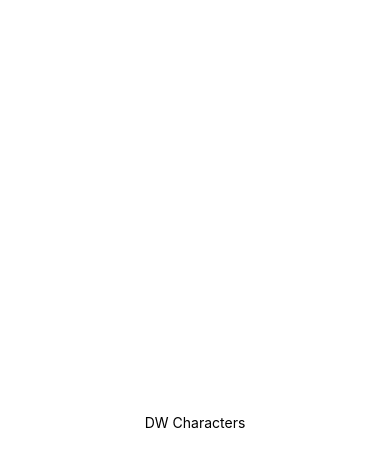
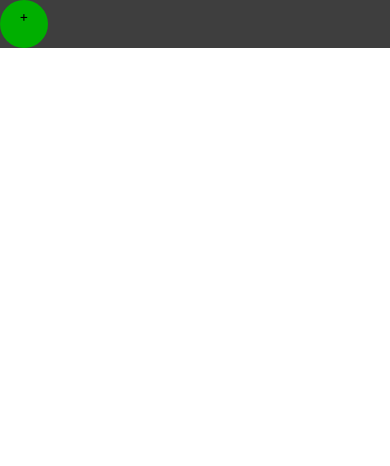
Before and after one commit to rpg-apps/characters, a React Native app: screen / in a window 390 px wide. Shown: the top 466 px of the page. Built offline with nearby package versions, Linux system fonts and the light colour scheme.

Commit message:
Added a button component to characters page

```diff
--- a/App.js
+++ b/App.js
@@ -1,19 +1,16 @@
-import React from 'react';
-import { StyleSheet, Text, View } from 'react-native';
+import React from 'react'
+import { StyleSheet, Text, View } from 'react-native'
+
+import Characters from './components/pages/characters'
+
+const styles = StyleSheet.create({
+  main: {
+    backgroundColor: '#3e3e3e'
+  }
+})
 
 export default function App() {
-  return (
-    <View style={styles.container}>
-      <Text>DW Characters</Text>
-    </View>
-  );
+  return <View style={styles.main}>
+    <Characters />
+  </View>
 }
-
-const styles = StyleSheet.create({
-  container: {
-    flex: 1,
-    backgroundColor: '#fff',
-    alignItems: 'center',
-    justifyContent: 'center',
-  },
-});
--- /dev/null
+++ b/components/containers/button.js
@@ -0,0 +1,28 @@
+import React from 'react'
+import { StyleSheet, Text, View, TouchableOpacity } from 'react-native'
+
+const styles = StyleSheet.create({
+	button: {
+		backgroundColor: '#00af00',
+	    display: 'inline-block',
+	    width: '3rem',
+	    height: '3rem',
+	    textAlign: 'center',
+	    textAlignVertical: 'middle',
+	    fontSize: '3rem',
+	    lineHeight: '1rem',
+	    padding: '0.9rem 0.8rem',
+	    fontFamily: 'monospace',
+	    borderRadius: '1.5rem',
+	}
+})
+
+const Button = (props) => {
+	return <View>
+		<TouchableOpacity style={styles.button}>
+			{props.children}
+		</TouchableOpacity>
+	</View>
+}
+
+export default Button
--- a/components/pages/characters.js
+++ b/components/pages/characters.js
@@ -0,0 +1,26 @@
+import React from 'react'
+import { StyleSheet, Text, View, TouchableOpacity } from 'react-native'
+
+import { getAll } from '../../data/character_list'
+
+import Button from '../containers/button'
+
+export default class Characters extends React.Component {
+	constructor () {
+		super()
+		this.state = { characters: [] }
+	}
+
+	async componentDidMount () {
+		const characters = await getAll()
+		this.setState({ characters })
+	}
+
+	render () {
+		return <View>
+			<Button>
+				<Text>+</Text>
+			</Button>
+		</View>
+	}
+}
--- a/data/character_list.js
+++ b/data/character_list.js
@@ -0,0 +1,18 @@
+import AsyncStorage from '@react-native-community/async-storage'
+
+export async function get (name) {
+	return AsyncStorage.getItem(name)
+}
+
+export async function getAll () {
+	const keys = await AsyncStorage.getAllKeys()
+	return AsyncStorage.multiGet(keys)
+}
+
+export async function add (character) {
+	return AsyncStorage.setItem(character.name, JSON.stringify(character))
+}
+
+export async function remove (name) {
+	return AsyncStorage.removeItem(name)
+}
--- a/models/character.js
+++ b/models/character.js
@@ -1,5 +1,6 @@
 export default class Character {
-	constructor () {
-
+	constructor (name, character_class) {
+		this.name = name
+		this.character_class = character_class
 	}
 }
--- a/package.json
+++ b/package.json
@@ -8,6 +8,7 @@
     "test": "jest"
   },
   "dependencies": {
+    "@react-native-community/async-storage": "^1.12.1",
     "expo": "~39.0.2",
     "expo-cli": "^3.27.13",
     "expo-splash-screen": "~0.6.2",
```
Also changed, not shown: 1 other file (tests, documents, lock files or other folders).
